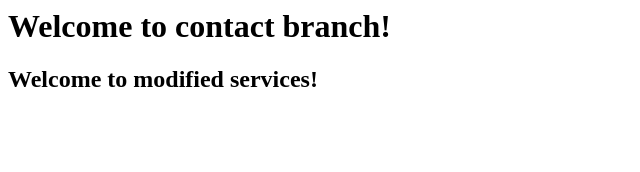
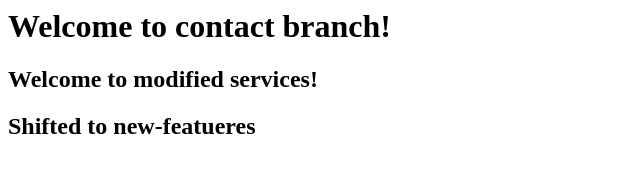
Before and after one commit to jagan495/website, a plain HTML site: page services.html in a window 1280 px wide. Shown: the whole page, without its empty margins (0-640 px from the left). Drawn offline with Linux system fonts and the light colour scheme.

Commit message:
modified servivces.html file in new_featuere bracnh

```diff
--- a/services.html
+++ b/services.html
@@ -2,5 +2,6 @@
   <body>
  <h1> Welcome to contact branch! </h1>
  <h2> Welcome to modified services! </h2>
+ <h2> Shifted to new-featueres </h2>
   </body>
 </html>
```
